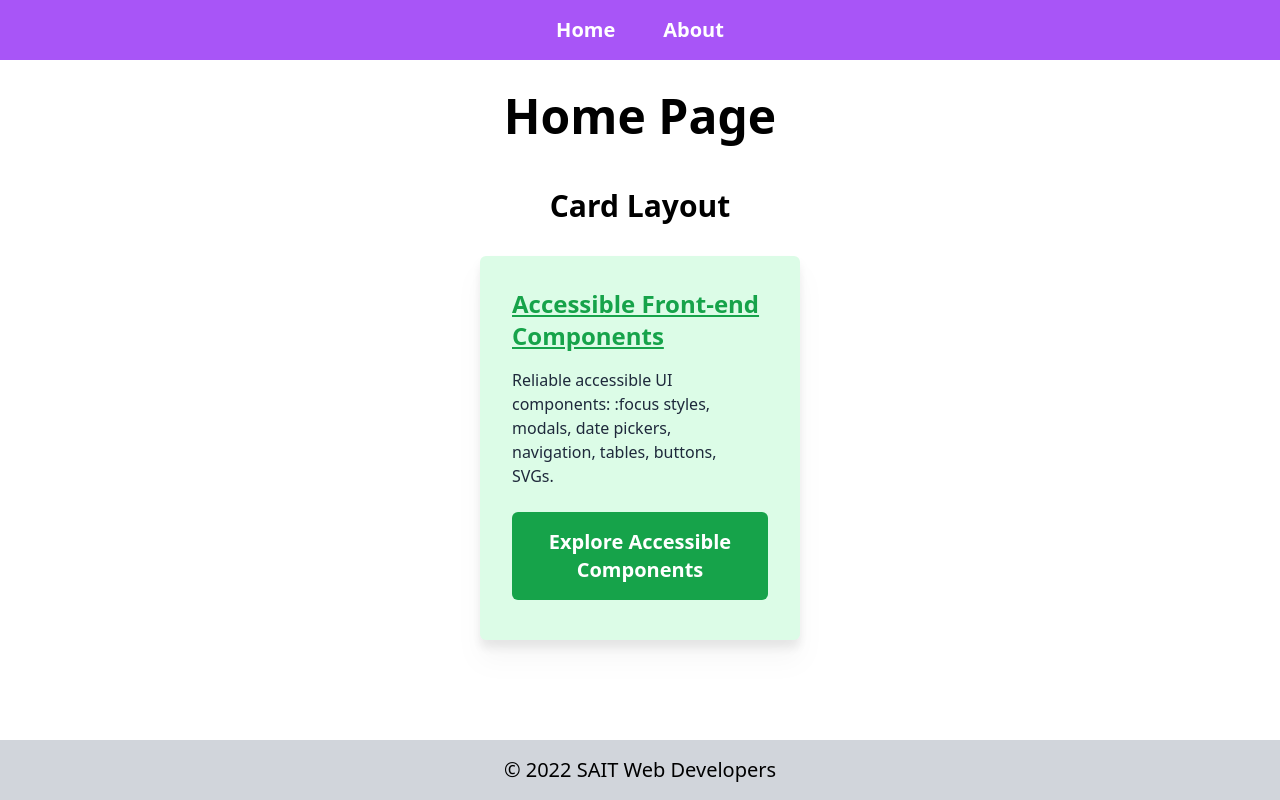
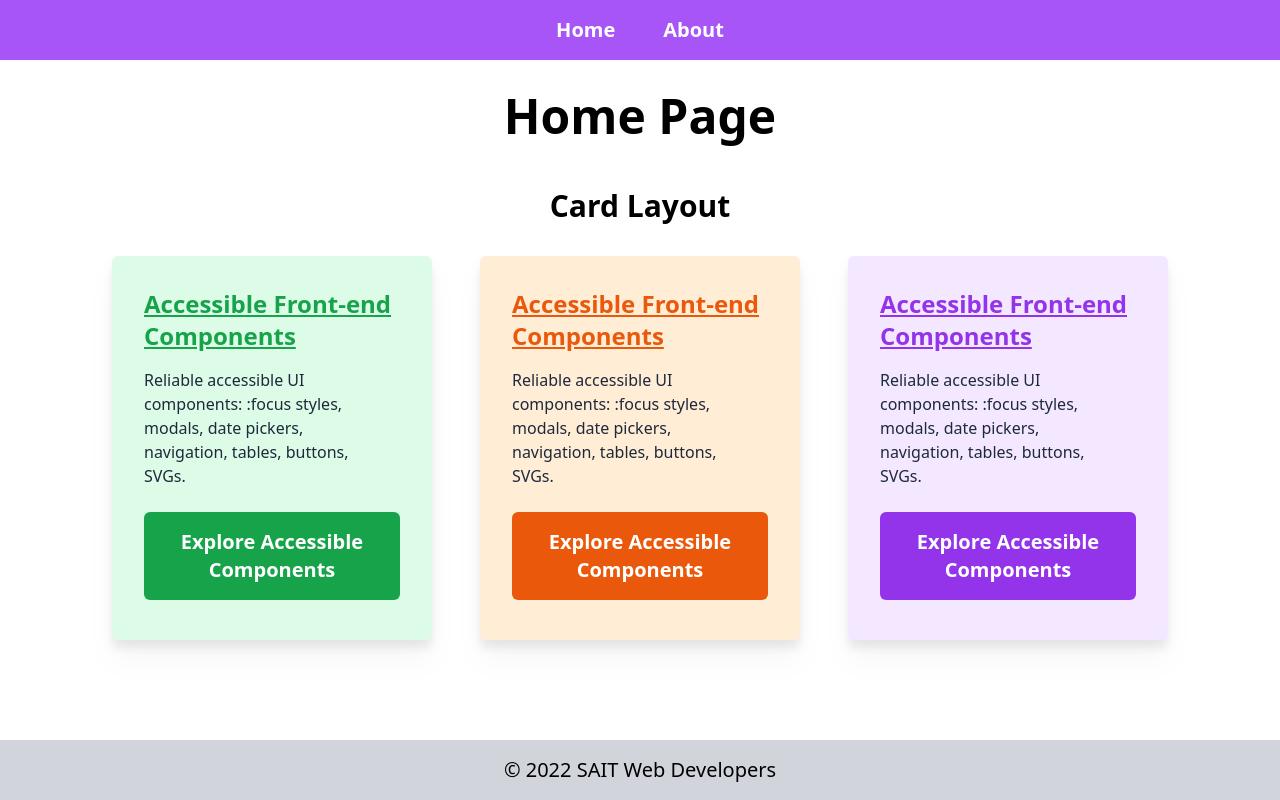
Before and after one commit to sait-wbdv/nuxt-3-demos, a Nuxt app: page / in a window 1280 px wide. Built offline with nearby package versions, Linux system fonts and the light colour scheme.

Commit message:
flexbox on card layout

```diff
--- a/pages/index.vue
+++ b/pages/index.vue
@@ -10,6 +10,28 @@ const cards = [
     bgColor: "bg-green-100",
     linkColor: "bg-green-600",
     color: "text-green-600",
+  },
+  {
+    title: "Accessible Front-end Components",
+    description:
+      "Reliable accessible UI components: :focus styles, modals, date pickers, navigation, tables, buttons, SVGs.",
+    linkUrl:
+      "https://www.smashingmagazine.com/2021/03/complete-guide-accessible-front-end-components/",
+    linkText: "Explore Accessible Components",
+    bgColor: "bg-orange-100",
+    linkColor: "bg-orange-600",
+    color: "text-orange-600",
+  },
+  {
+    title: "Accessible Front-end Components",
+    description:
+      "Reliable accessible UI components: :focus styles, modals, date pickers, navigation, tables, buttons, SVGs.",
+    linkUrl:
+      "https://www.smashingmagazine.com/2021/03/complete-guide-accessible-front-end-components/",
+    linkText: "Explore Accessible Components",
+    bgColor: "bg-purple-100",
+    linkColor: "bg-purple-600",
+    color: "text-purple-600",
   },
 ];
 </script>
@@ -24,7 +46,7 @@ const cards = [
       <header class="text-3xl text-center py-4 font-semibold">
         <h2>Card Layout</h2>
       </header>
-      <div>
+      <div class="flex flex-wrap gap-4">
         <AppCard
           v-for="card in cards"
           :key="card.id"
```
